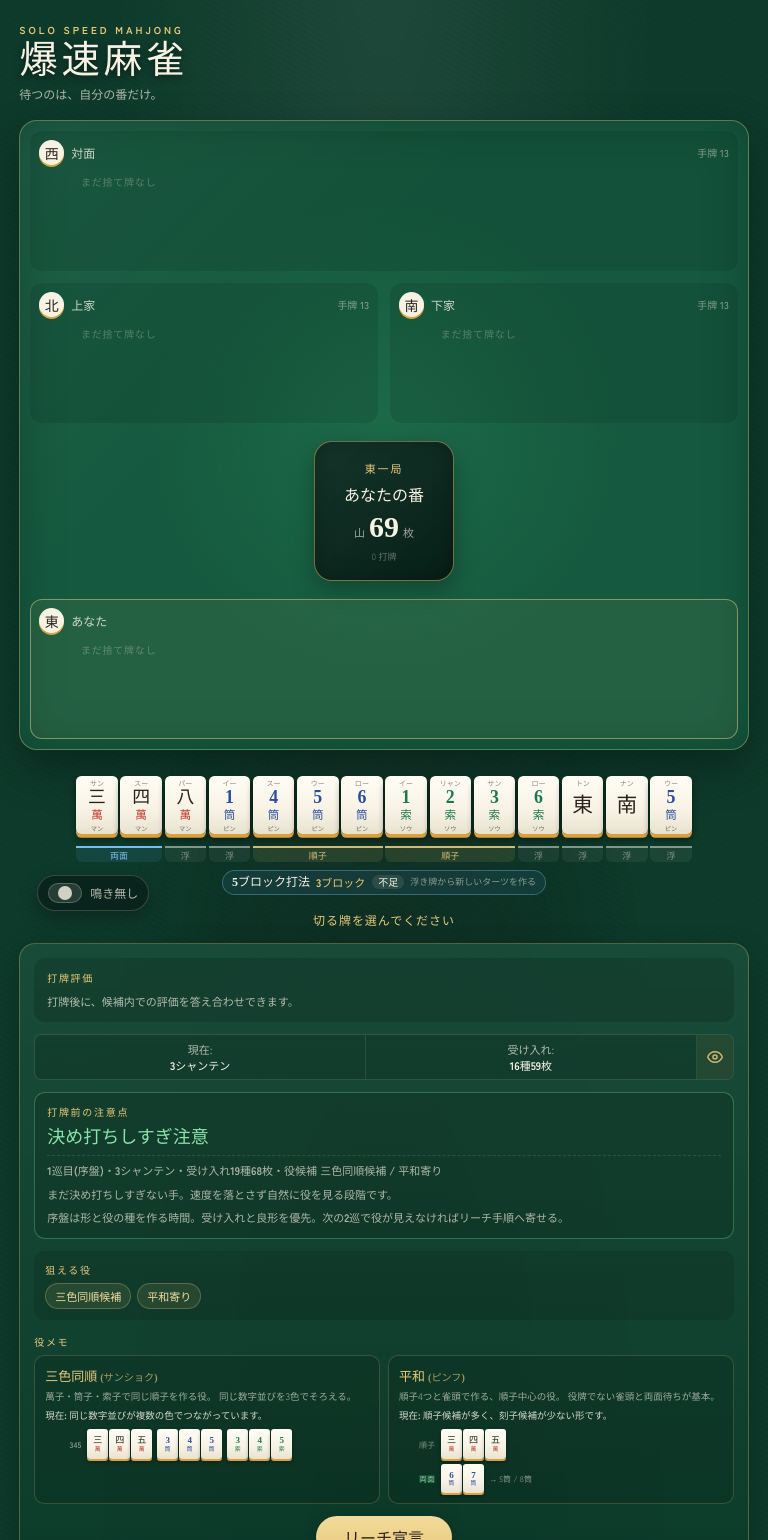
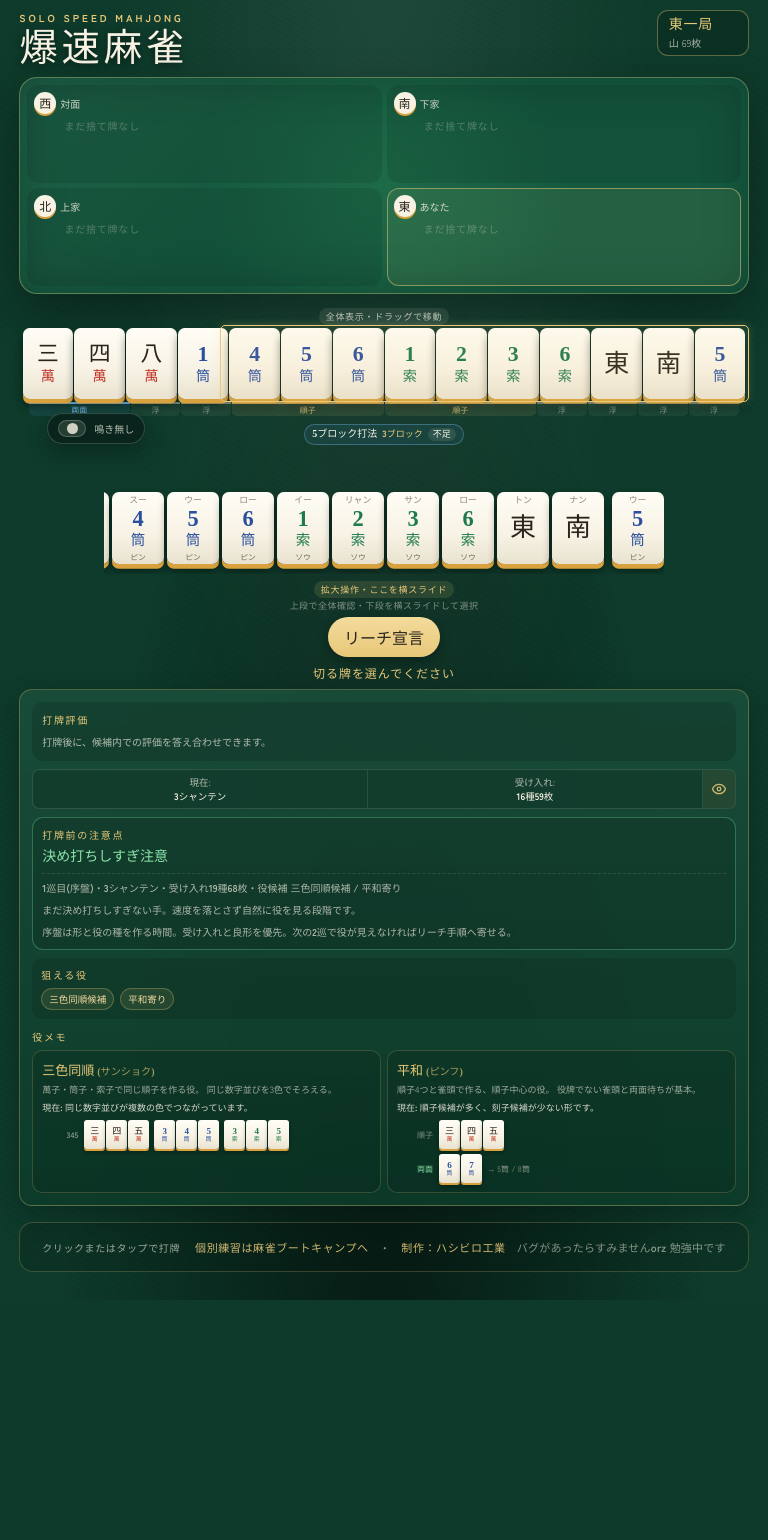
Before and after one commit to HSBL-ko-gyo/HSBL-S800, a React (Vite) app: page / in a window 768 px wide. Shown: the top 1540 px of the page. After the commit the page ends 1300 px from the top, so only its background shows below. Built offline with nearby package versions, Linux system fonts and the light colour scheme; a web font is replaced by a local one.

Commit message:
Use touch layout for iPad mini portrait

```diff
--- a/src/components/HandView.tsx
+++ b/src/components/HandView.tsx
@@ -5,6 +5,7 @@ import { useMediaQuery } from '../useMediaQuery'
 import { TileView } from './TileView'
 
 const DISCARD_SWIPE_THRESHOLD = 48
+const TOUCH_LAYOUT_QUERY = '(max-width: 780px)'
 const SUITS = ['m', 'p', 's'] as const
 
 type BlockKind = 'meld' | 'pair' | 'ryanmen' | 'kanchan' | 'penchan' | 'floating'
@@ -223,7 +224,7 @@ export function HandView({
   const handBlockSegments = buildHandBlockSegments(handBlocks, displayed)
   const blockSummary = handBlocks.map((block) => block.label).join('、')
   const blockTactic = getBlockTactic(handBlocks)
-  const isMobileLayout = useMediaQuery('(max-width: 480px)')
+  const isMobileLayout = useMediaQuery(TOUCH_LAYOUT_QUERY)
 
   const syncOverviewWindow = () => {
     const rail = handRef.current
@@ -272,7 +273,7 @@ export function HandView({
   }
 
   const handleOverviewPointerDown = (event: PointerEvent<HTMLDivElement>) => {
-    if (!window.matchMedia('(max-width: 480px)').matches) return
+    if (!window.matchMedia(TOUCH_LAYOUT_QUERY).matches) return
     if (event.pointerType === 'mouse' && event.button !== 0) return
     event.preventDefault()
     event.currentTarget.setPointerCapture(event.pointerId)
@@ -330,12 +331,12 @@ export function HandView({
   }, [selectedTileId])
 
   const handleTileClick = (tile: Tile) => {
-    if (window.matchMedia('(max-width: 480px)').matches) return
+    if (window.matchMedia(TOUCH_LAYOUT_QUERY).matches) return
     onDiscard(tile)
   }
 
   const handlePointerDown = (event: PointerEvent<HTMLDivElement>) => {
-    if (!canDiscard || !window.matchMedia('(max-width: 480px)').matches) return
+    if (!canDiscard || !window.matchMedia(TOUCH_LAYOUT_QUERY).matches) return
     if (event.pointerType === 'mouse' && event.button !== 0) return
     const tileId = (event.target as Element)
       .closest<HTMLElement>('[data-hand-tile-id]')
--- a/src/components/TableView.tsx
+++ b/src/components/TableView.tsx
@@ -35,6 +35,7 @@ interface TableViewProps {
 }
 
 const SEATS = ['south', 'east', 'north', 'west'] as const
+const TOUCH_LAYOUT_QUERY = '(max-width: 780px)'
 const AFFILIATE_BOOKS = [
   {
     title: 'アカギ',
@@ -179,7 +180,7 @@ export function TableView({
   const yakuHints = getYakuHints(game.players[0].hand)
   const riichiWaits = getRiichiWaitTiles(game)
   const hasFourRowRiver = game.players.some((player) => player.river.length >= 19)
-  const isMobileLayout = useMediaQuery('(max-width: 480px)')
+  const isMobileLayout = useMediaQuery(TOUCH_LAYOUT_QUERY)
   const hasRonReaction = game.pendingReactionEvents.some((event) => event.canRon)
   const hasOpenReaction = game.pendingReactionEvents.some((event) => event.canPon || event.canChi)
   const isRonOnlyReaction = hasRonReaction && !hasOpenReaction
--- a/src/styles.css
+++ b/src/styles.css
@@ -1834,7 +1834,7 @@ h1 {
   .yaku-info-grid { grid-template-columns: 1fr 1fr; }
 }
 
-@media (max-width: 480px) {
+@media (max-width: 780px) {
   .win-celebration span:nth-child(n + 21) {
     display: none;
   }
@@ -2238,3 +2238,35 @@ h1 {
   .result-affiliate small { font-size: 10px; }
   .history-title { font-size: 11px; }
 }
+
+@media (min-width: 481px) and (max-width: 780px) {
+  .mobile-call-toggle {
+    left: 28px;
+    top: 112px;
+    padding: 6px 10px;
+    font-size: 10px;
+  }
+
+  .mobile-hand-control {
+    --rail-width: min(560px, calc(100vw - 72px));
+    --rail-tile-width: 52px;
+    --rail-gap: 3px;
+  }
+
+  .hand.mobile-hand-rail {
+    min-height: 124px;
+  }
+
+  .reaction-panel {
+    width: min(430px, calc(100vw - 48px));
+  }
+
+  .learning-panel {
+    gap: 8px;
+    padding: 12px;
+  }
+
+  .yaku-info-grid {
+    grid-template-columns: 1fr 1fr;
+  }
+}
```
